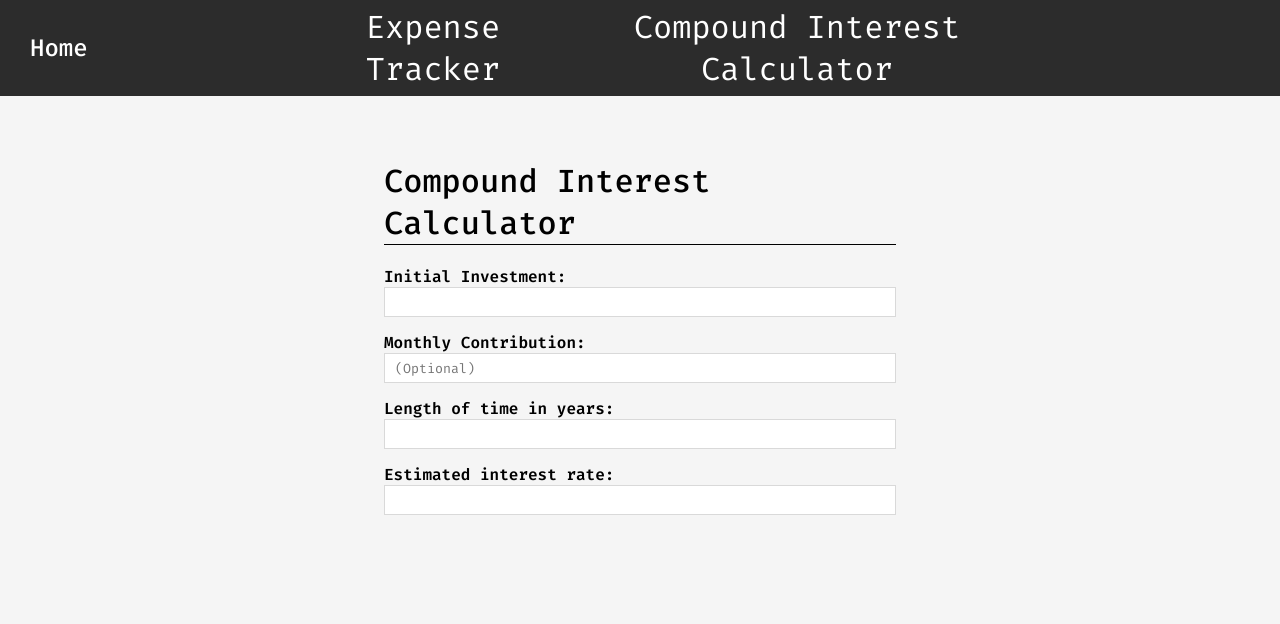
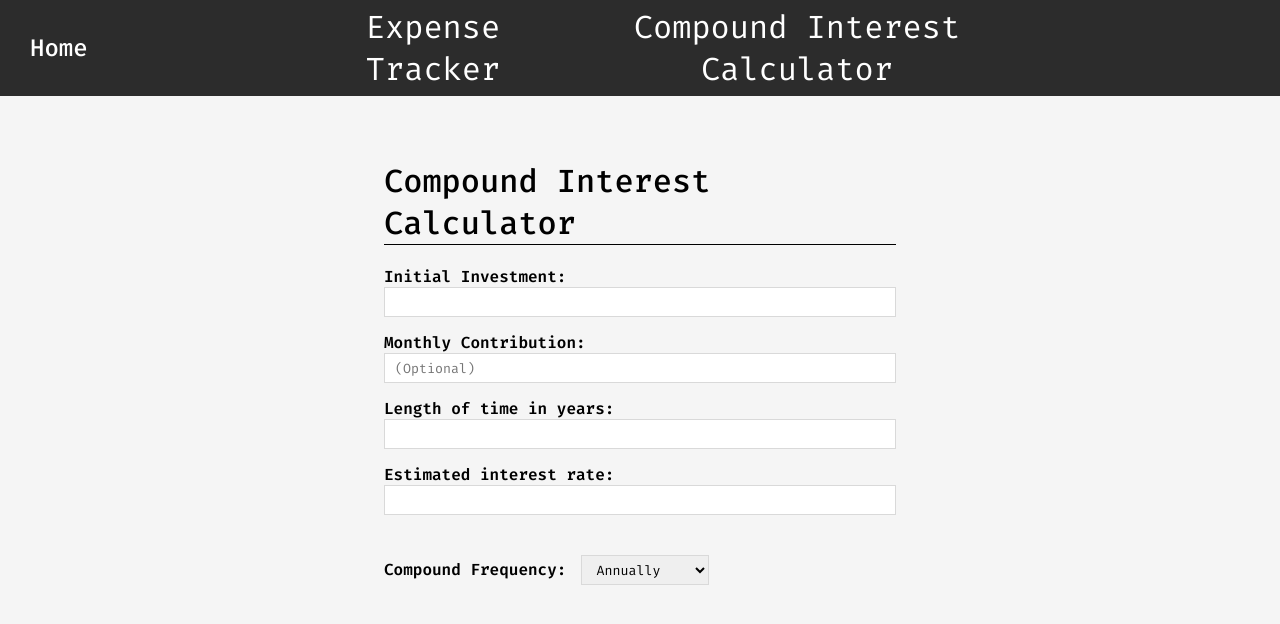
Before and after one commit to brandonflores647/Finance-Playground, a React (Create React App) app: page /compound-interest in a window 1280 px wide. Shown: the top 624 px of the page. Built offline with nearby package versions, Linux system fonts and the light colour scheme.

Commit message:
added compound frequency select tag

```diff
--- a/src/components/CompoundInterestForm/CompoundInterestForm.css
+++ b/src/components/CompoundInterestForm/CompoundInterestForm.css
@@ -18,3 +18,9 @@
 .input-field-c:focus {
     outline: none;
 }
+
+#compount-frequency-input {
+    width: 25%;
+    margin-top: 25px;
+    margin-left: 15px;
+}
--- a/src/components/CompoundInterestForm/index.js
+++ b/src/components/CompoundInterestForm/index.js
@@ -28,6 +28,13 @@ const CompoundInterestForm = () => {
                 className='input-field-c'
                 min='0'
             />
+            <label>
+                Compound Frequency:
+                <select className='input-field-c' id='compount-frequency-input'>
+                    <option className='input-field-c'>Annually</option>
+                    <option className='input-field-c'>Monthly</option>
+                </select>
+            </label>
         </form>
     );
 }
```
